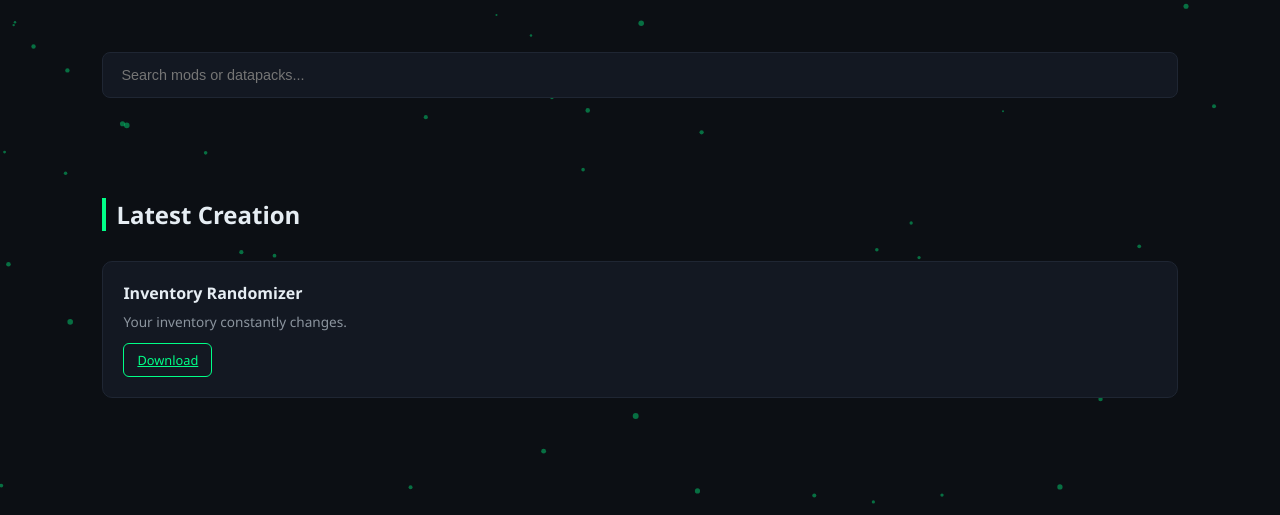
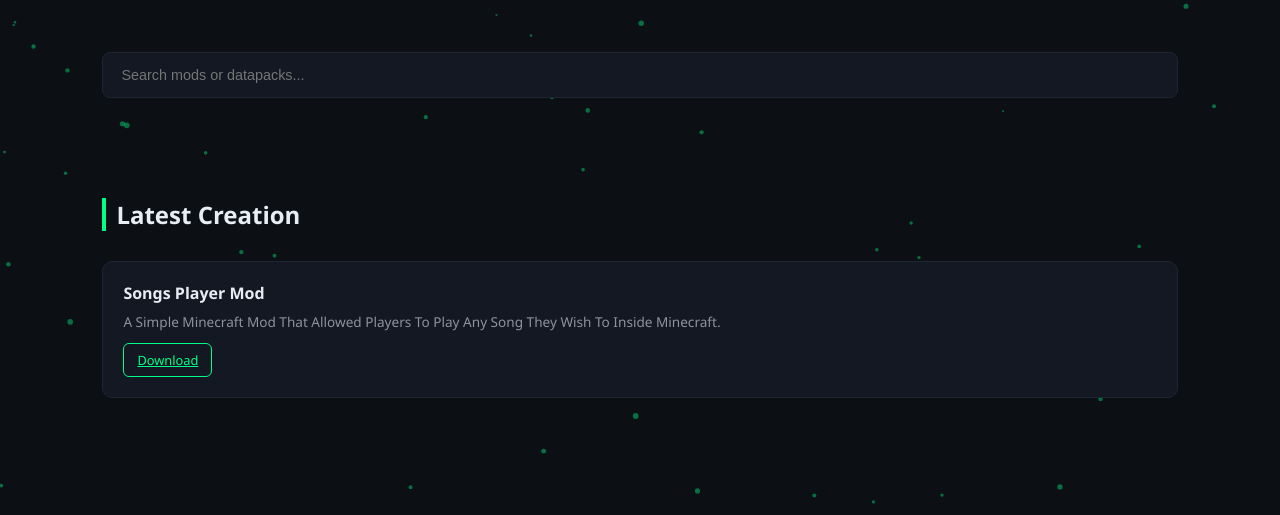
Before and after one commit to AnshSharma07/Modular-Boy-Ansh-Site, a plain HTML site: page index.html in a window 1280 px wide. Shown: the part 269-784 px from the top of the page. Drawn offline with Linux system fonts and the light colour scheme.

Commit message:
Replace old content with updated HTML structure

```diff
--- a/index.html
+++ b/index.html
@@ -256,9 +256,9 @@
 <div class="grid">
 
 <div class="card">
-<h3>Inventory Randomizer</h3>
-<p>Your inventory constantly changes.</p>
-<a class="button" href="https://www.mediafire.com/file/fkettgr6915vz86/Inventory_Randomizer.jar/file" target="_blank">Download</a>
+<h3>Songs Player Mod</h3>
+<p>A Simple Minecraft Mod That Allowed Players To Play Any Song They Wish To Inside Minecraft.</p>
+<a class="button" href="https://anshsharma07.github.io/Songs-Mod-Site/" target="_blank">Download</a>
 </div>
 
 </div>
```
